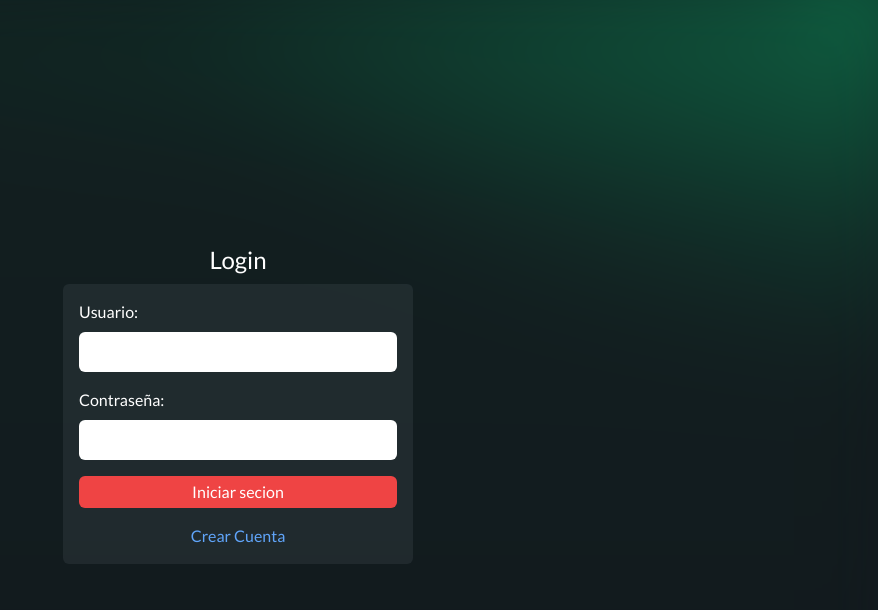
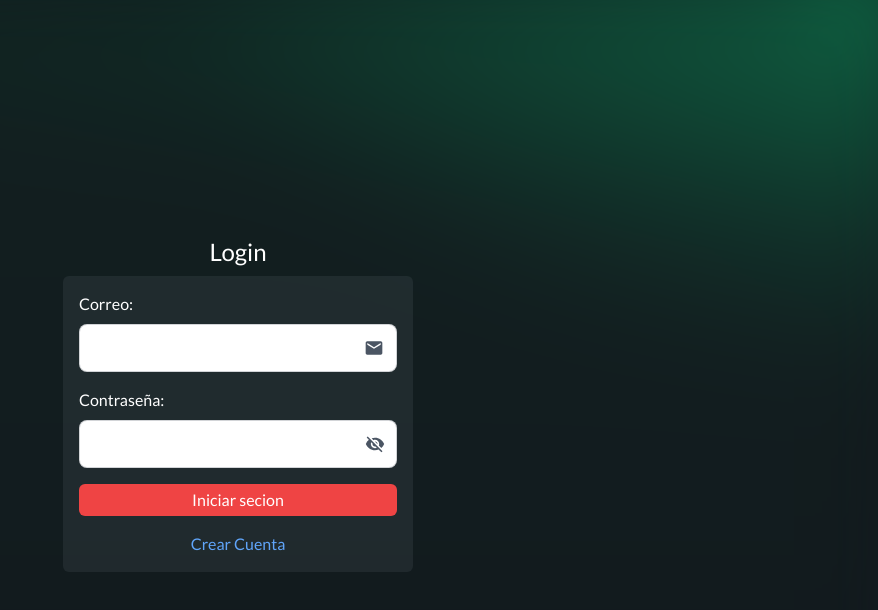
Before and after one commit to jhimyromeromeza/React-Inventory-System-Tomateo, a React (Vite) app: page /login in a window 1280 px wide. Shown: the top 610 px of the page, without its empty margins (402-1280 px from the left). Built offline with nearby package versions, Linux system fonts and the light colour scheme; no server answers.

Commit message:
feat: add icon to inputs correo and password

```diff
--- a/src/pages/LoginPage.tsx
+++ b/src/pages/LoginPage.tsx
@@ -2,6 +2,9 @@ import { Link } from "react-router-dom";
 import useLogin from "../Hooks/hookAuth/useLogin";
 import { useState } from "react";
 import { Toaster } from "react-hot-toast";
+import { MdVisibility } from "react-icons/md";
+import { MdVisibilityOff } from "react-icons/md";
+import { MdEmail } from "react-icons/md";
 
 const LoginPage = () => {
   const [usuario, setUsuario] = useState({
@@ -9,6 +12,7 @@ const LoginPage = () => {
     password: "",
   });
 
+  const [showPassword, setShowPassword] = useState(false);
   const { login, loading } = useLogin();
   return (
     <div className="flex flex-col justify-center h-screen items-center min-w-96">
@@ -24,23 +28,40 @@ const LoginPage = () => {
           }}
         >
           <div className="flex flex-col space-y-2">
-            <label className="text-base">Usuario: </label>
+            <label className="text-base">Correo: </label>
+            <label className="relative text-gray-600 p-2 text-md input input-bordered flex items-center gap-2">
             <input
-              className="rounded-md p-2 text-black"
+              className="rounded-md p-2 text-black bg-white"
               onChange={(e) => {
                 setUsuario({ ...usuario, userName: e.target.value });
               }}
             />
+            <MdEmail size={20} className="absolute right-3"/>
+            </label>
           </div>
           <div className="flex flex-col space-y-2">
             <label>Contraseña: </label>
-            <input
-              type="password"
-              className="rounded-md p-2 text-black"
-              onChange={(e) => {
-                setUsuario({ ...usuario, password: e.target.value });
-              }}
-            />
+            <div className="relative text-gray-600 ">
+            <label className="p-2 text-md input input-bordered flex items-center gap-2">
+              <input
+                type={!showPassword ? "password": "text"}
+                className="rounded-md p-2 text-black bg-white"
+                onChange={(e) => {
+                  setUsuario({ ...usuario, password: e.target.value });
+                }}
+              />
+              <button className="absolute right-3"
+                type="button"
+                onClick={() => setShowPassword(!showPassword)}
+              >
+                {!showPassword ? (
+                  <MdVisibilityOff size={20}/>
+                ): (
+                  <MdVisibility size={20}/>
+                )}
+              </button>
+            </label>
+            </div>
           </div>
           <button type="submit" className="bg-red-500 rounded-md p-1">
             {loading ? (
--- a/tailwind.config.js
+++ b/tailwind.config.js
@@ -1,3 +1,5 @@
+import daisyui from "daisyui";
+
 /** @type {import('tailwindcss').Config} */
 export default {
   content: [
@@ -14,6 +16,6 @@ export default {
     },
   },
   plugins: [
-    require('daisyui'),
+    daisyui,
   ],
 }
```
